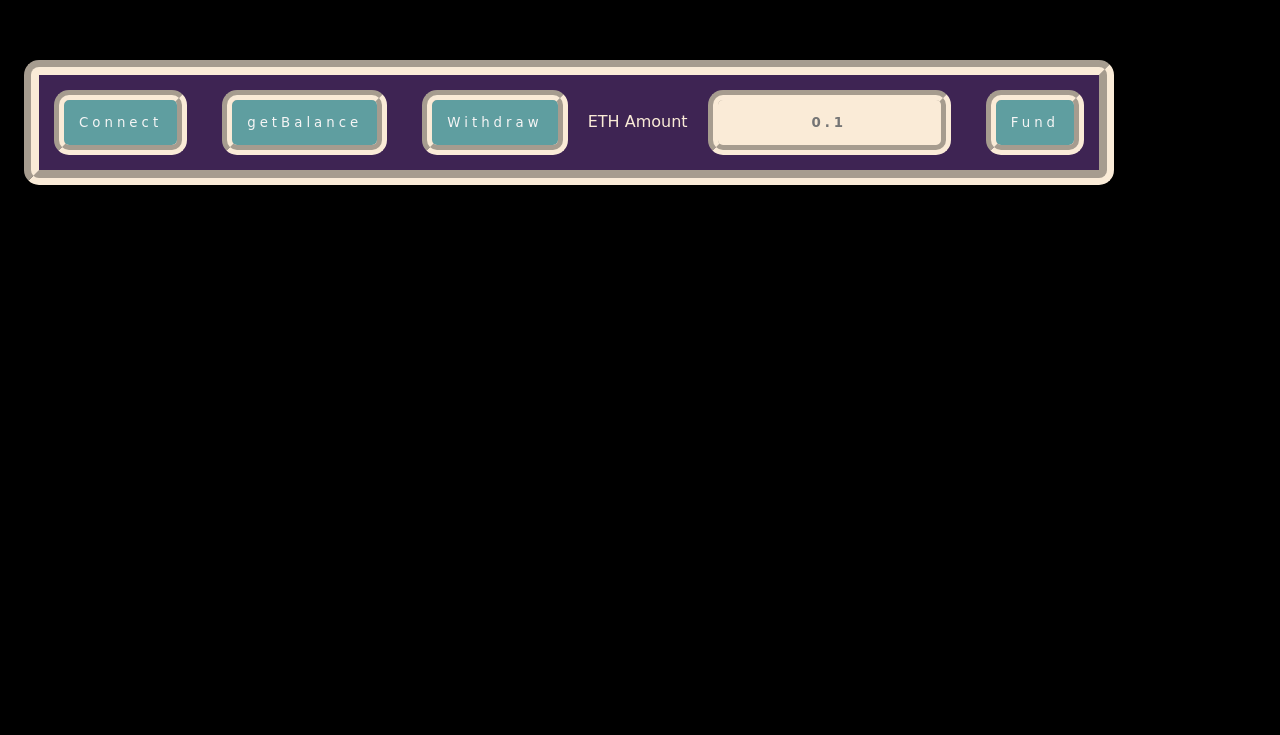
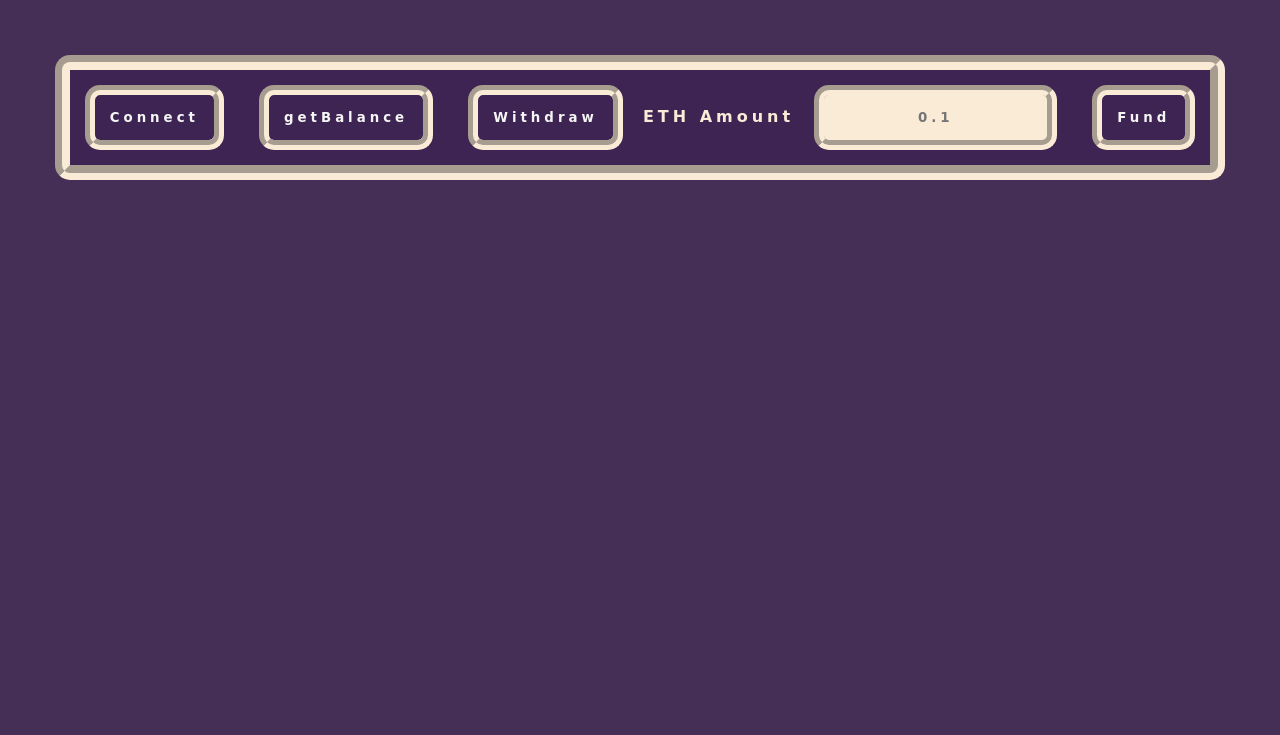
Before and after one commit to SonnyMonroe/html-fund-me-fcc, a website with bundled scripts: page index.html in a window 1280 px wide. Shown: the part 174-909 px from the top of the page. Before the commit the page ends 800 px from the top, so only its background shows below. Built offline with nearby package versions, Linux system fonts and the light colour scheme; a web font is replaced by a local one.

Commit message:
centered the div

```diff
--- a/styles.css
+++ b/styles.css
@@ -1,9 +1,11 @@
 body {
     margin: 24px;
-    background: black;
+    background-color: rgba(40, 14, 61, 0.863);
 
     font-family: "Henny Penny", cursive;
     color: antiquewhite;
+    height: 100vh;
+    margin: 50px;
 }
 
 .container {
@@ -42,7 +44,7 @@ header {
     border-radius: 15px;
 
     text-align: center;
-    letter-spacing: 2px;
+    letter-spacing: 4px;
 }
 
 #content {
@@ -59,7 +61,7 @@ header {
     text-align: center;
     align-self: center;
     padding: auto;
-
+    margin: auto;
 
 }
 
@@ -75,9 +77,12 @@ header {
     margin: 15px;
 
 
-    background-color: cadetblue;
+    background-color: rgb(62, 36, 83);
     font-family: "Henny Penny", cursive;
     letter-spacing: 4px;
+    font-weight: bolder;
+
+
 }
 
 #balanceButton {
@@ -94,9 +99,11 @@ header {
 
 
 
-    background-color: cadetblue;
+    background-color: rgb(62, 36, 83);
     font-family: "Henny Penny", cursive;
     letter-spacing: 4px;
+    font-weight: bolder;
+
 }
 
 #withdrawButton {
@@ -111,9 +118,11 @@ header {
     margin: 15px;
 
 
-    background-color: cadetblue;
+    background-color: rgb(62, 36, 83);
     font-family: "Henny Penny", cursive;
     letter-spacing: 4px;
+    font-weight: bolder;
+
 }
 
 #fundButton {
@@ -128,9 +137,12 @@ header {
     margin: 15px;
 
 
-    background-color: cadetblue;
+    background-color: rgb(62, 36, 83);
     font-family: "Henny Penny", cursive;
     letter-spacing: 4px;
+    font-weight: bolder;
+
+
 }
 
 #ethAmount {
@@ -156,7 +168,15 @@ header {
 label {
  color: antiquewhite;
  font-style: italic, bolder;
-
+ font-weight: bolder;
+ letter-spacing: 4px;
 
 
 }
+
+footer {
+
+   text:"Sonny Monroe"
+   color: antiquewhite;
+
+}
```
